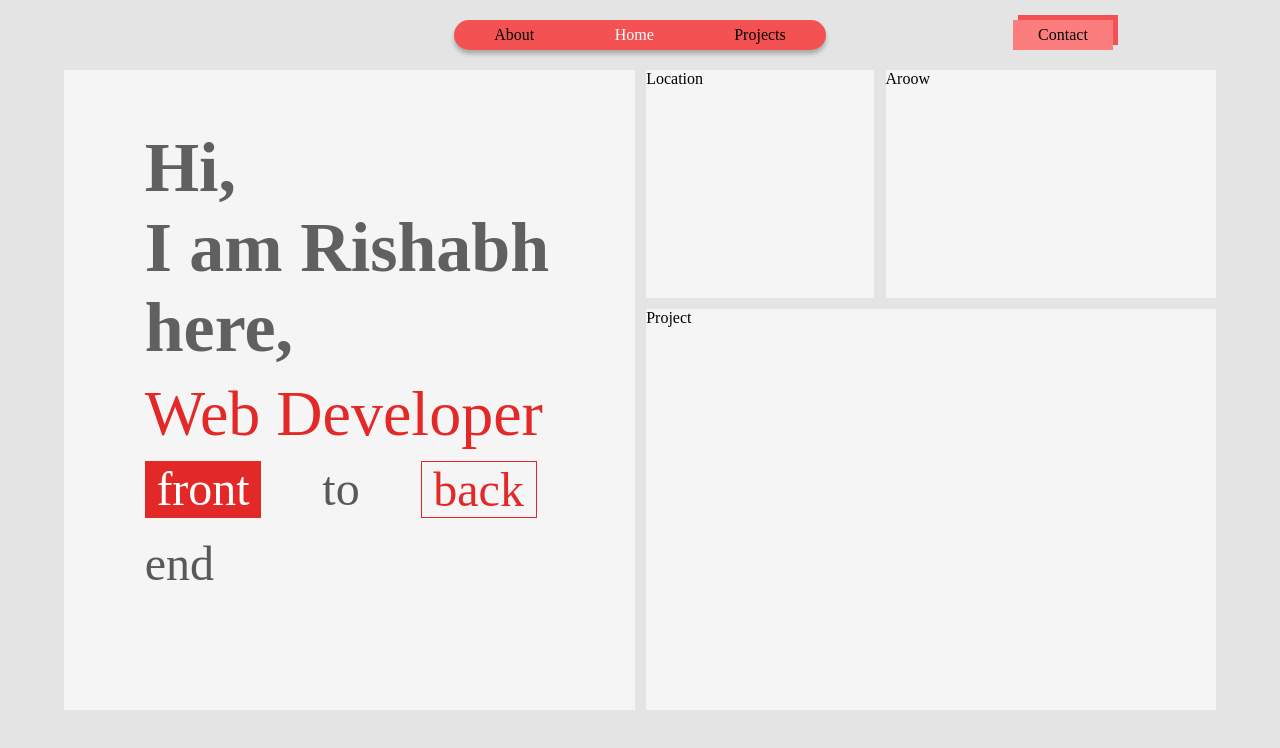
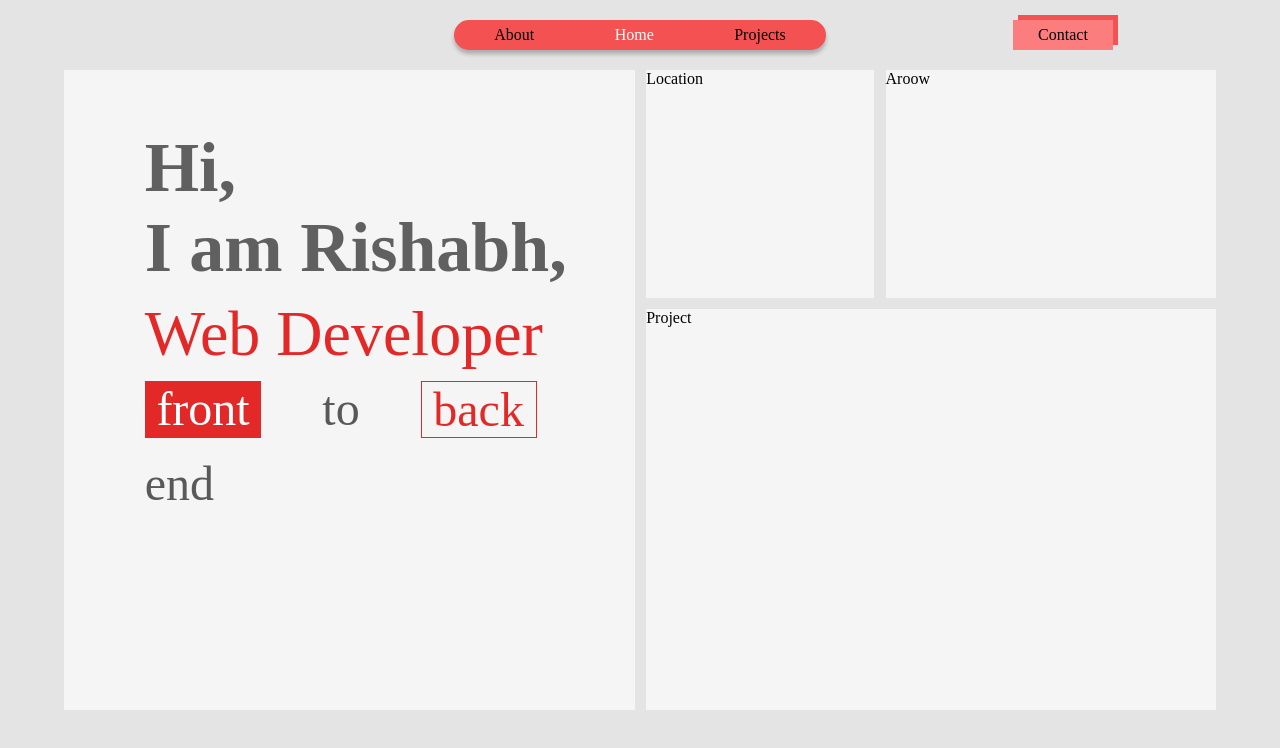
Before and after one commit to rishabh709/Portfolio, a plain HTML site: page index.html in a window 1280 px wide. Drawn offline with Linux system fonts and the light colour scheme; a web font is replaced by a local one.

Commit message:
Update index.html

```diff
--- a/index.html
+++ b/index.html
@@ -30,7 +30,7 @@
         <div class="hero">
             <div class="greet">
                 Hi,<br>
-                I am Rishabh here,
+                I am Rishabh,
             </div>
             <div class="title">
                 Web Developer
```
